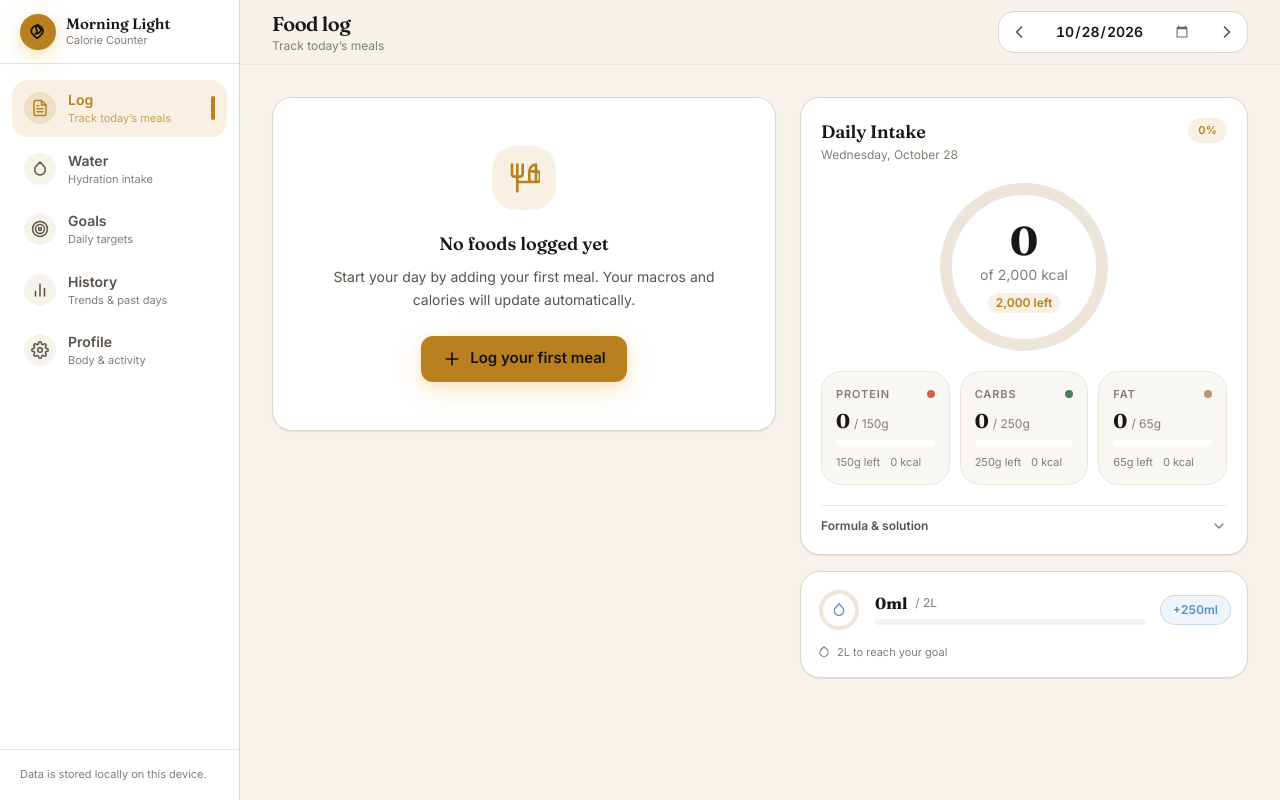
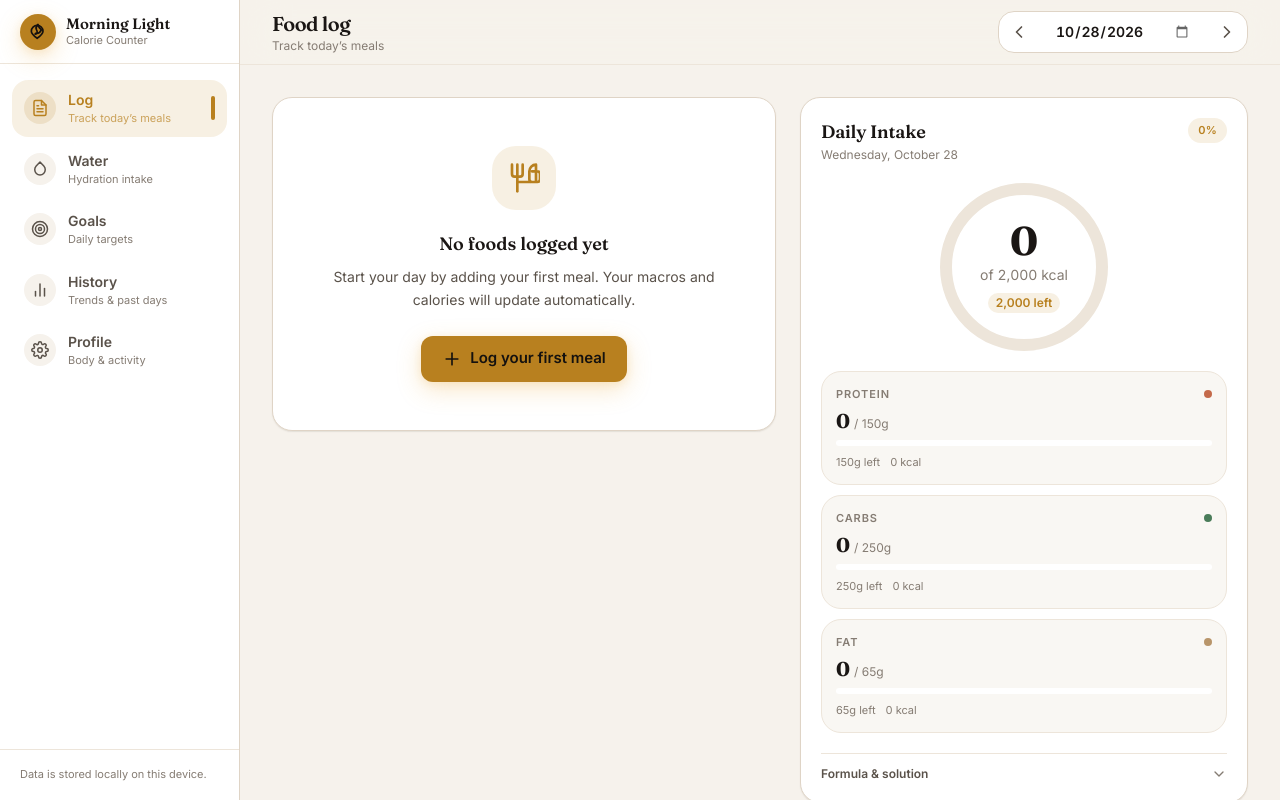
Before and after one commit to jacobconradquendangan-portfolio/Morning-Light, a Next.js app: page / in a window 1280 px wide. Both pictures are taken after a click on the button 1019 px from the left and 32 px from the top of the page. Shown: the top 800 px of the page. Built offline with nearby package versions, Linux system fonts and the light colour scheme.

Commit message:
feat(dashboard): stack macro tiles vertically in daily summary

```diff
--- a/src/components/DailySummary.tsx
+++ b/src/components/DailySummary.tsx
@@ -324,7 +324,7 @@
       </div>
 
       {/* Macro tiles */}
-      <div className="grid grid-cols-3 gap-2.5">
+      <div className="grid grid-cols-1 gap-2.5">
         <MacroTile
           label="Protein"
           current={totals.protein}
```
